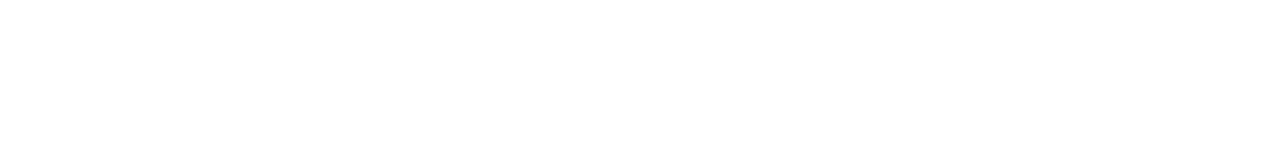
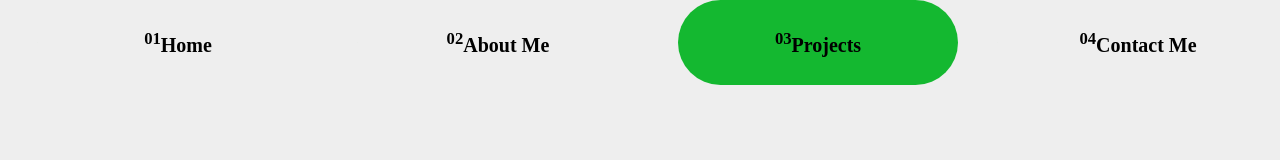
Before and after one commit to prestonetorres/portfolio_site, a plain HTML site: page pages/Projects/Projects.html in a window 1280 px wide. Drawn offline with Linux system fonts and the light colour scheme; a web font is replaced by a local one.

Commit message:
Added JS functionality for button state, button fill animations

```diff
--- a/index.html
+++ b/index.html
@@ -4,7 +4,6 @@
         <link href="https://fonts.googleapis.com/css?family=Wagon&display=swap" rel="stylesheet" />
         <link href="https://fonts.googleapis.com/css?family=Dx+Sitrus&display=swap" rel="stylesheet" />
         <link href='./style.css' rel='stylesheet'>
-        <script src='./index.js' type = "text/javascript"></script>
 
 
         <title>Preston 1.0</title>
@@ -31,14 +30,14 @@
                 <ul>
                     <li >
                         <a href="#">
-                        <button class='btn'>
+                        <button class='btn active'>
                             <sup>01</sup>Home
                         </button>
                         </a>
                     </li>
                     <li>
                         <a href="./pages/About_Me/About_Me.html">
-                        <button class='btn'>
+                        <button class='btn' id='right'>
                             <sup>02</sup>About Me
                         </button>
                         </a>
@@ -63,6 +62,7 @@
           </header>
 
           <main>
+
                 <figure class='key'>
                     <img src="./Images/key.svg" alt="image of a key">
                     <figcaption><strong>Preston</strong> Torres is a <strong>Frontend Engineer</strong> based out of <strong>San Francisco, CA.</strong> </figcaption>
@@ -76,13 +76,14 @@
                      <figcaption>Driven to create unique, one of a kind user experiences from concept to finish.</figcaption>
                   </figure>
 
+
             </main>
 
             <footer>
                 <h4>Crafted 2023.</h4>
             </footer>
 
-
+            <script src='./index.js' type="text/javascript"></script>
     </body>
 
 </html>
--- a/index.js
+++ b/index.js
@@ -6,8 +6,9 @@ const btns = btnContainer.getElementsByClassName("btn");
 for (let i = 0; i < btns.length; i++) {
   btns[i].addEventListener("click", function() {
     let current = document.getElementsByClassName("active");
+    let currPage = document.querySelectorAll('nav a');
 
-    if (current.length > 0) {
+    if (current.length > 0 && currPage.getAttribute('href') === '#') {
       current[0].className = current[0].className.replace(" active", "");
     }
     this.className += " active";
--- a/pages/Projects/Projects.css
+++ b/pages/Projects/Projects.css
@@ -0,0 +1,40 @@
+/* Site Stylesheet
+  1. Global Styles
+  2. Typography Styles
+  3. Structure Styles
+  4. Module Styles
+  5. Component Styles
+======================================== */
+
+/* 1. Global Styles
+======================================== */
+
+body {
+    background-color: #EEE;
+    color: ;
+}
+
+/* 2. Typography Styles
+======================================== */
+
+
+/* 3. Structure Styles
+======================================== */
+
+/* 4. Module Styles
+======================================== */
+
+/* Site Navigation */
+
+.nav_projects {
+    width:100%;
+    height: 5.3125rem;
+    position:relative;
+    top: 0;
+}
+
+/* Site Footer */
+
+
+/* 5. Component Styles
+======================================== */
--- a/pages/Projects/Projects.html
+++ b/pages/Projects/Projects.html
@@ -0,0 +1,61 @@
+<!DOCTYPE html>
+<html>
+
+<head>
+    <link href="https://fonts.googleapis.com/css?family=Wagon&display=swap" rel="stylesheet" />
+    <link href="https://fonts.googleapis.com/css?family=Dx+Sitrus&display=swap" rel="stylesheet" />
+
+    <link rel="stylesheet" href="../../style.css">
+    <link rel="stylesheet" href="./Projects.css">
+
+    <title>Preston - Contact</title>
+</head>
+
+<body>
+
+    <header>
+        <nav id='nav' class='nav_projects'>
+            <ul>
+                <li >
+                    <a href="../../index.html">
+                    <button class='btn'>
+                        <sup>01</sup>Home
+                    </button>
+                    </a>
+                </li>
+                <li>
+                    <a href="../About_Me/About_Me.html">
+                    <button class='btn'>
+                        <sup>02</sup>About Me
+                    </button>
+                    </a>
+                </li>
+                <li>
+                    <a href="#">
+                    <button class='btn active'>
+                        <sup>03</sup>Projects
+                    </button>
+                    </a>
+                </li>
+                <li>
+                    <a href="../Contact_Me/Contact_Me.html">
+                    <button class='btn'>
+                        <sup>04</sup>Contact Me
+                    </button>
+                    </a>
+                </li>
+            </ul>
+        </nav>
+    </header>
+
+
+
+
+
+
+    </main>
+
+    <script src='../../index.js' type="text/javascript"></script>
+</body>
+
+</html>
--- a/style.css
+++ b/style.css
@@ -27,6 +27,7 @@ body {
     margin: 0 auto;
     overflow-x: hidden;
     width: 100%;
+    background-color: #EEE;
 }
 
 h1 {
@@ -51,33 +52,33 @@ h4 {
     height: 5.3125rem;
     border-radius: 3.125rem;
     border: none;
-    background-color: transparent;
     color: hsla(217, 10, 25, 1);
     font-family:Wagon;
     text-align: center;
     font-size: 1.25rem;
     font-weight: bold;
+
+    background: linear-gradient(to right, #14B830 50%, transparent 50%);
+    background-size: 200% 100%;
+    background-position: right bottom;
+    transition: all 0.5s ease-out;
 }
 
-.active, .btn:hover {
-    background-color: #14B830;
+.btn:hover {
     cursor: pointer;
+    background-position: left bottom;
 }
 
-
-/* button:hover {
-    background-color: hsla(130, 80, 40, 1);
-} */
-
-/* button:active {
-    background-color: hsla(130, 80, 40, 1);
-} */
+.active {
+    background-color: #14B830;
+}
 
 /* 2. Typography Styles
 ======================================== */
 
 /* 3. Structure Styles
 ======================================== */
+
 
 /* 4. Module Styles
 ======================================== */
@@ -108,13 +109,18 @@ header ul {
 	font-family:Dx Sitrus;
 	text-align:center;
 	letter-spacing:-5.5;
+
 }
-#nav {
+nav {
 	width:100%;
 	height:85px;
 	position:absolute;
 	left:18px;
 	top:459px;
+}
+
+#nav {
+    display: flex;
 }
 
 
```
Also changed, not shown: pages/About_Me/About_Me.html (+3 -2 lines), pages/Contact_Me/Contact_Me.html (+5 -5 lines).
